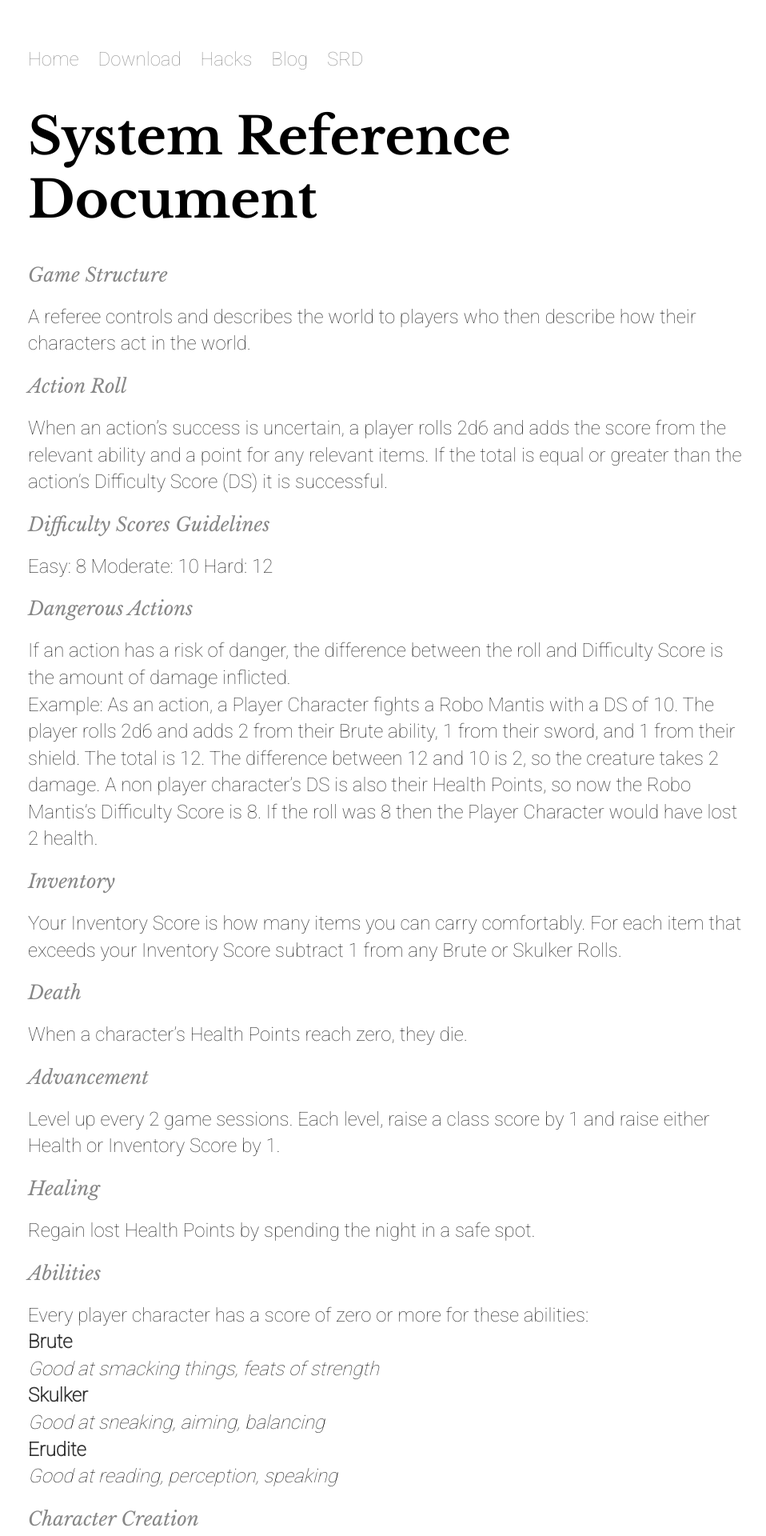
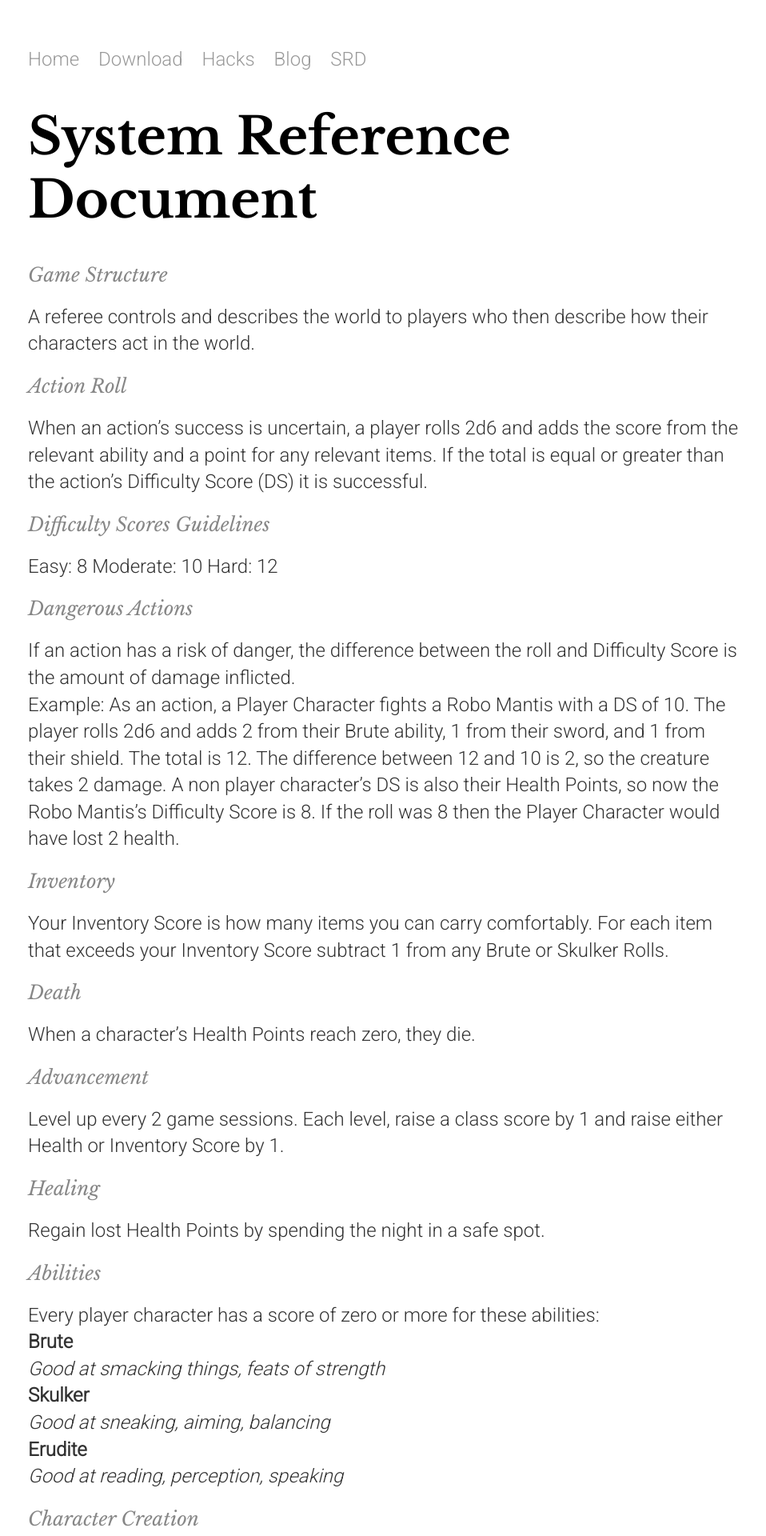
Before and after one commit to NateHPS/TunnelGoons, a Jekyll site: the page built from srd.html, in a window 1280 px wide. Shown: the top 1920 px of the page at 80% size, without its empty margins (157-1115 px from the left). Built offline with Jekyll 4.4.1, drawn with Linux system fonts in a browser that asks for light colours.

Commit message:
Update default.html

```diff
--- a/_layouts/default.html
+++ b/_layouts/default.html
@@ -5,7 +5,7 @@
 			<!-- link to main stylesheet -->
 			<link rel="stylesheet" type="text/css" href="/css/main.css">
 			<link href="https://fonts.googleapis.com/css?family=Libre+Baskerville:400,400i,700&display=swap" rel="stylesheet">
-			<link href="https://fonts.googleapis.com/css?family=Roboto:100&display=swap" rel="stylesheet">
+			<link href="https://fonts.googleapis.com/css?family=Roboto:300&display=swap" rel="stylesheet">
 			<link rel="alternate" type="application/atom+xml" title="{{ site.title }}" href="/feed.xml">
 
 		</head>
```
